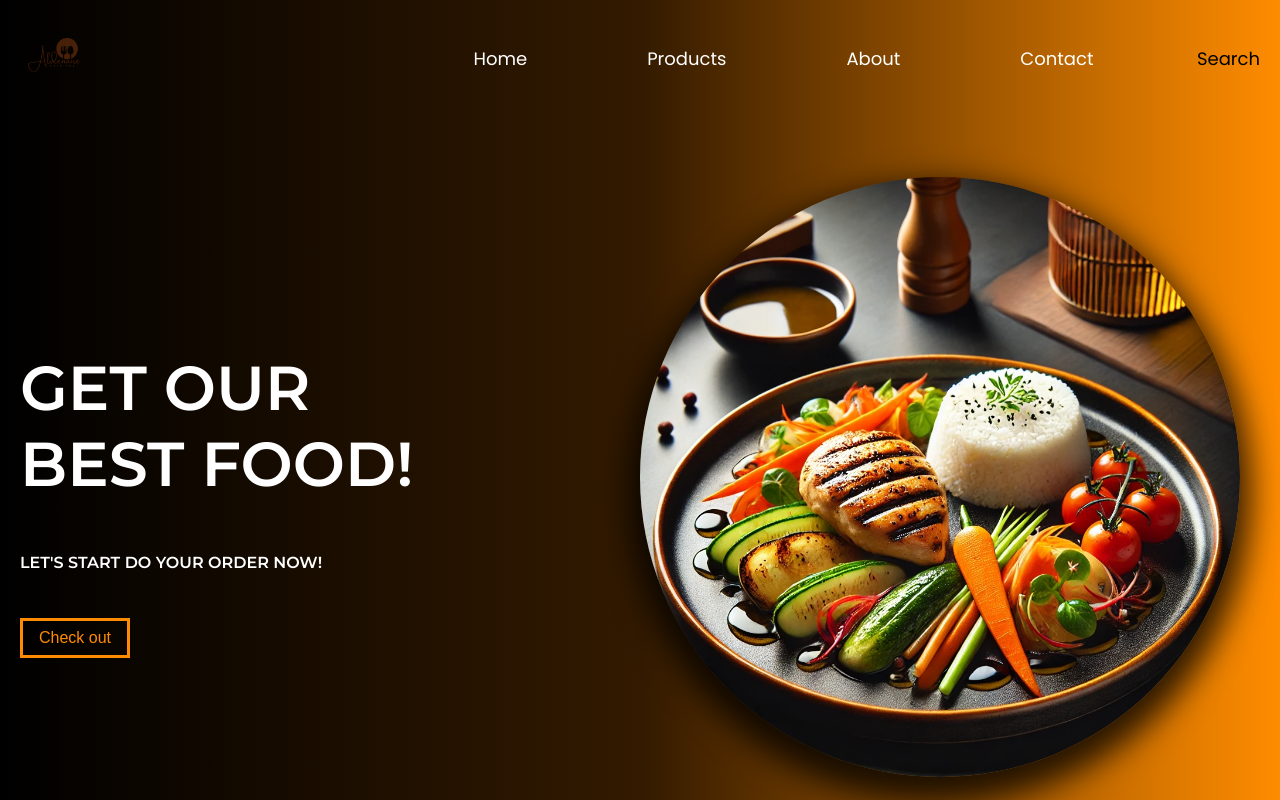
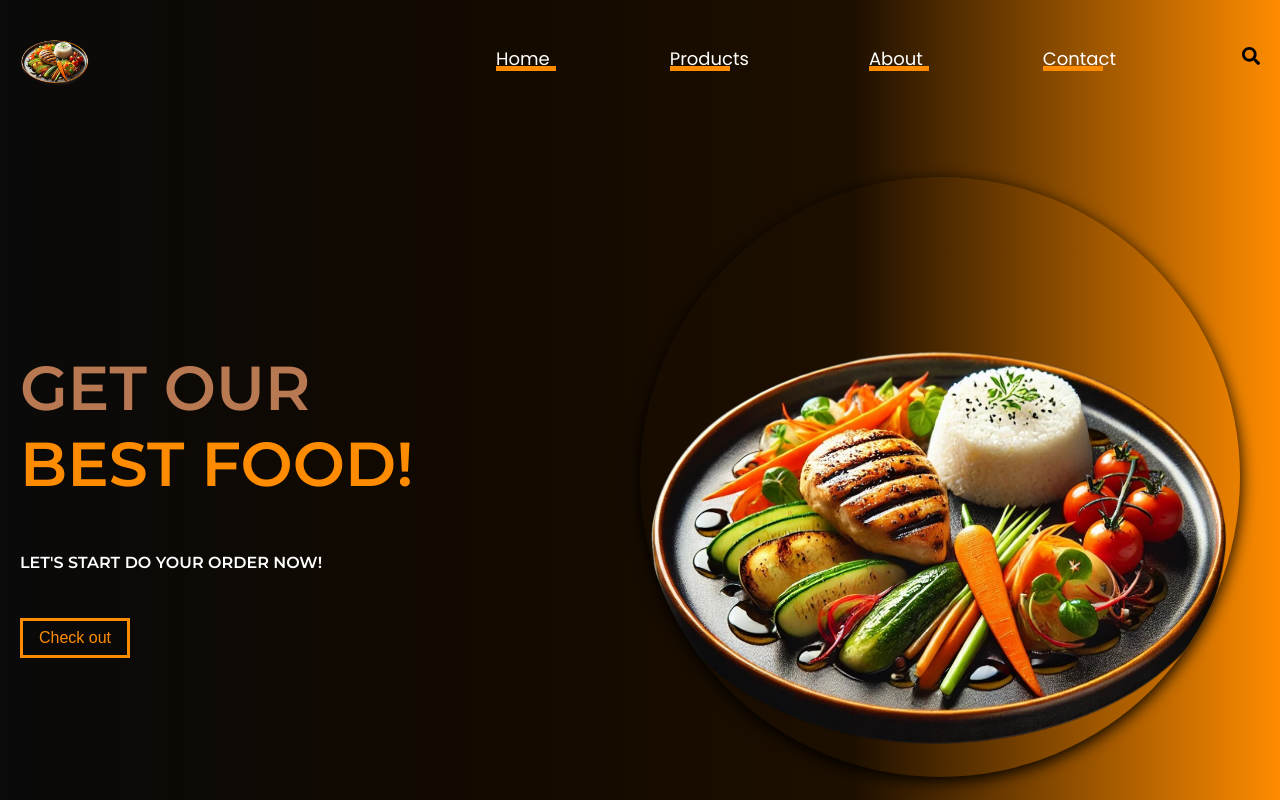
Before and after one commit to EmmanuelHexer/business2, a React (Vite) app: page / in a window 1280 px wide. Built offline with nearby package versions, Linux system fonts and the light colour scheme.

Commit message:
implementation of hero section ongoing

```diff
--- a/package.json
+++ b/package.json
@@ -11,7 +11,8 @@
   },
   "dependencies": {
     "react": "^19.0.0",
-    "react-dom": "^19.0.0"
+    "react-dom": "^19.0.0",
+    "react-icons": "^5.5.0"
   },
   "devDependencies": {
     "@eslint/js": "^9.21.0",
--- a/src/Components/Hero.jsx
+++ b/src/Components/Hero.jsx
@@ -1,4 +1,4 @@
-import plate from "../assets/plate.webp";
+import plate from "../assets/plate.png";
 
 const Hero = () => {
   return (
--- a/src/Components/Nav.jsx
+++ b/src/Components/Nav.jsx
@@ -1,4 +1,5 @@
-import logo from "../assets/logo.png";
+import logo from "../assets/plate.png";
+import { FaSearch } from "react-icons/fa";
 
 const Nav = () => {
   return (
@@ -21,7 +22,9 @@ const Nav = () => {
             <a href="#">Contact</a>
           </li>
         </ul>
-        <search>Search</search>
+        <div>
+          <FaSearch className="search" />
+        </div>
       </nav>
     </div>
   );
--- a/src/Index.css
+++ b/src/Index.css
@@ -10,7 +10,13 @@ html {
 }
 
 body {
-  background: linear-gradient(to right, #000000, #331a00, #ff8c00);
+  background: linear-gradient(
+    to right,
+    #0a0a0a,
+    #110900,
+    #1d0f00,
+    var(--main-theme-color)
+  );
 
   padding: 20px;
   margin: 0;
@@ -22,6 +28,8 @@ body {
   max-width: 1500px;
   margin: 0 auto;
 }
+
+/* NAVIGATION SECTION */
 
 .nav {
   display: flex;
@@ -54,7 +62,23 @@ nav img {
   text-decoration: none;
   color: white;
   font-size: 1.8rem;
+  position: relative;
 }
+
+.nav ul li a:nth-child(1)::before {
+  content: "";
+  width: 60px;
+  height: 5px;
+  background-color: var(--main-theme-color);
+  position: absolute;
+  bottom: 0;
+}
+
+.search {
+  font-size: 18px;
+}
+
+/* HERO SECTION */
 
 .hero {
   font-family: "Montserrat", sans-serif;
@@ -66,13 +90,21 @@ nav img {
 
 .hero-first-half {
   text-transform: uppercase;
-  color: white;
+  color: #ffffff;
 }
 
 .hero-first-half h1 {
   font-size: 62px;
   display: flex;
   flex-direction: column;
+}
+
+.hero-first-half h1 span:first-of-type {
+  color: #b87952;
+}
+
+.hero-first-half h1 span:nth-child(2) {
+  color: var(--main-theme-color);
 }
 
 .hero-first-half p {
@@ -97,5 +129,5 @@ nav img {
   width: 100%;
   max-width: 600px;
   border-radius: 50%;
-  box-shadow: 0px 16px 32px 10px rgba(0, 0, 0, 0.8);
+  box-shadow: 0 4px 16px;
 }
```
Also changed, not shown: src/assets/plate.png (added), 1 other file (tests, documents, lock files or other folders).
